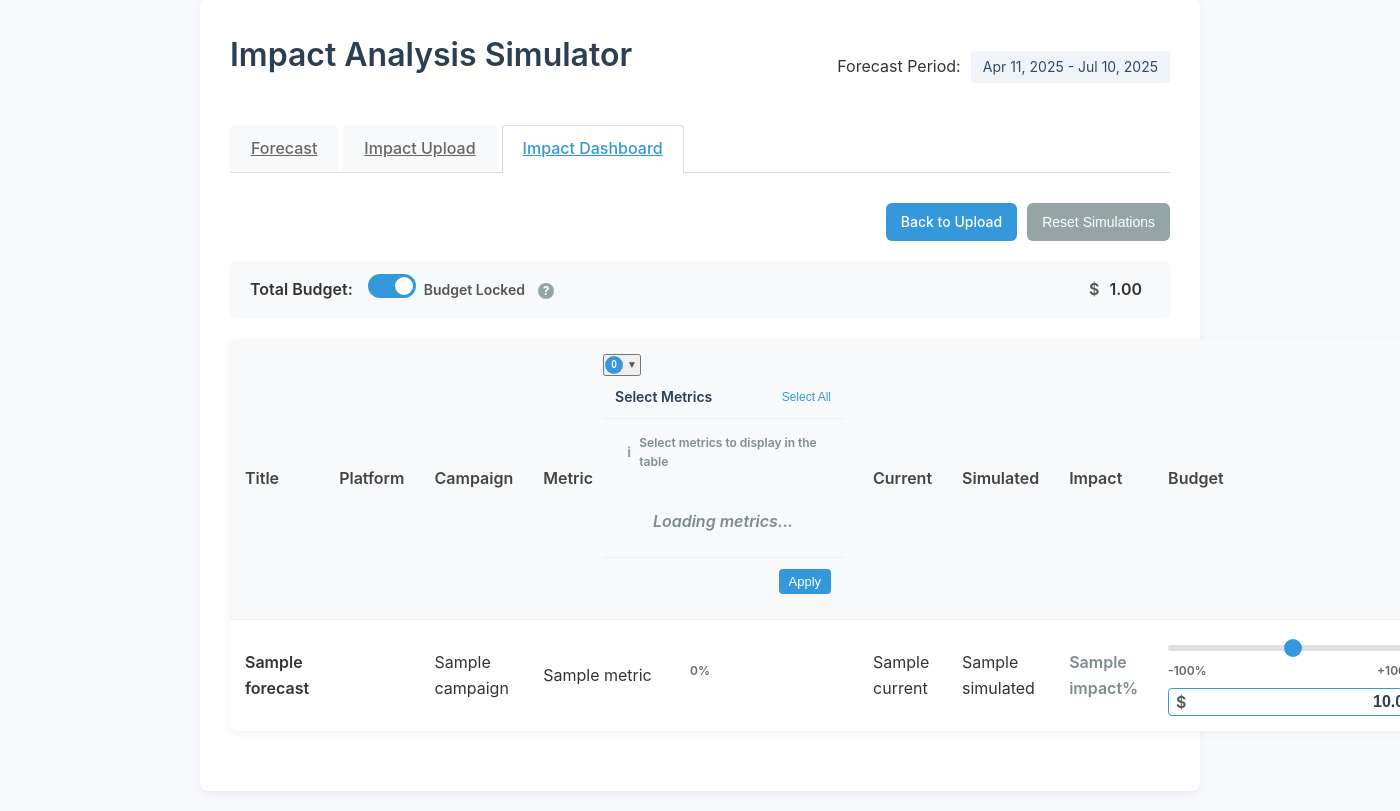
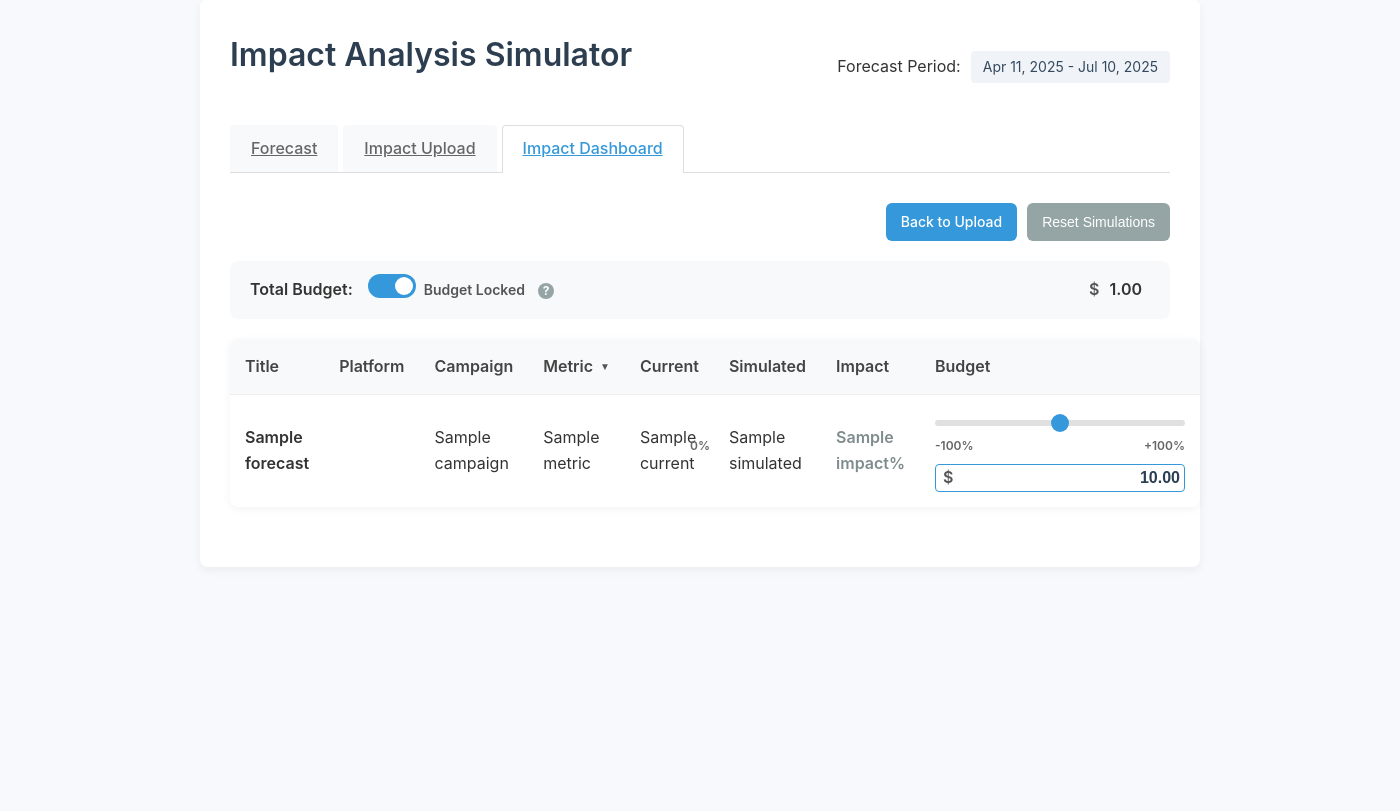
Before and after one commit to techaras/unyte-predictions, a Flask app: template templates/impact_dashboard.html in a window 1400 px wide; the page is wider, and only the part inside the window is pictured. Shown: the part 21-832 px from the top of that part. After the commit the page ends 513 px from the top of that part, so only its background shows below. Run offline with Flask 3, Linux system fonts and the light colour scheme; the template is opened without the code that fills it: most values are stand-ins (such as "Sample title", 1, 10 or a date in 2020).

Commit message:
Improved styling of Metrics Drop Down

```diff
--- a/static/css/impact_dashboard.css
+++ b/static/css/impact_dashboard.css
@@ -404,27 +404,43 @@
 .metric-dropdown-container {
     position: relative;
     display: inline-block;
-    margin-left: 10px;
+    margin-left: 5px;
 }
 
 .metrics-counter {
-    background-color: #3498db;
-    color: white;
-    border-radius: 50%;
-    width: 18px;
-    height: 18px;
-    display: inline-flex;
-    align-items: center;
-    justify-content: center;
-    font-size: 10px;
-    margin-right: 4px;
-    font-weight: 600;
+    display: none; /* Hide the counter circle */
 }
 
 .metric-dropdown-btn {
+    background: none;
+    border: none;
+    cursor: pointer;
+    padding: 0;
     display: flex;
     align-items: center;
-    min-width: 38px;
+}
+
+.metric-dropdown-icon {
+    font-size: 10px;
+    color: #555;
+    margin-left: 2px;
+}
+
+.metric-dropdown-content {
+    display: none;
+    position: absolute;
+    background-color: white;
+    min-width: 240px;
+    box-shadow: 0 2px 10px rgba(0, 0, 0, 0.1);
+    border-radius: 4px;
+    z-index: 100;
+    top: 100%;
+    left: 0;
+    margin-top: 5px;
+}
+
+.metric-dropdown-content.show {
+    display: block;
 }
 
 .loading-metrics {
@@ -436,15 +452,6 @@
 
 .metric-dropdown-btn:hover {
     background-color: #e0e6ed;
-}
-
-.metric-dropdown-icon {
-    font-size: 10px;
-    color: #555;
-}
-
-.metric-dropdown-content {
-    width: 240px;
 }
 
 .metric-help {
@@ -468,10 +475,6 @@
 @keyframes fadeIn {
     from { opacity: 0; transform: translateY(-10px); }
     to { opacity: 1; transform: translateY(0); }
-}
-
-.metric-dropdown-content.show {
-    display: block;
 }
 
 .metric-dropdown-header {
--- a/static/js/impact/impact_metric_filter.js
+++ b/static/js/impact/impact_metric_filter.js
@@ -4,6 +4,7 @@
     setupMetricFilter();
 });
 
+// Replace the setupMetricFilter function in impact_metric_filter.js
 function setupMetricFilter() {
     // Get the dropdown button and content
     const dropdownBtn = document.getElementById('metric-dropdown-btn');
@@ -12,10 +13,23 @@
     const selectAllBtn = document.getElementById('select-all-metrics');
     const applyBtn = document.getElementById('apply-metric-selection');
 
+    // Ensure elements exist before adding event listeners
+    if (!dropdownBtn || !dropdown) {
+        console.error('Metric dropdown elements not found');
+        return;
+    }
+
     // Toggle dropdown when button is clicked
     dropdownBtn.addEventListener('click', function(e) {
+        e.preventDefault();
         e.stopPropagation();
+
+        // Toggle the 'show' class
         dropdown.classList.toggle('show');
+
+        // Debug logging
+        console.log('Dropdown button clicked');
+        console.log('Dropdown has show class:', dropdown.classList.contains('show'));
 
         // If dropdown is opening and empty, populate metrics
         if (dropdown.classList.contains('show') && checkboxList.children.length === 0) {
@@ -24,13 +38,14 @@
     });
 
     // Close dropdown when clicking outside
-    window.addEventListener('click', function(e) {
+    document.addEventListener('click', function(e) {
         if (dropdown.classList.contains('show') && !dropdown.contains(e.target) && e.target !== dropdownBtn) {
             dropdown.classList.remove('show');
         }
     });
 
     // Select all metrics
+    if (selectAllBtn) {
         selectAllBtn.addEventListener('click', function() {
             const checkboxes = checkboxList.querySelectorAll('input[type="checkbox"]');
             const allChecked = Array.from(checkboxes).every(cb => cb.checked);
@@ -42,12 +57,15 @@
             // Update button text
             selectAllBtn.textContent = allChecked ? 'Select All' : 'Deselect All';
         });
+    }
 
     // Apply selected metrics
+    if (applyBtn) {
         applyBtn.addEventListener('click', function() {
             applyMetricFilters();
             dropdown.classList.remove('show');
         });
+    }
 }
 
 function populateMetricCheckboxes() {
--- a/templates/components/impact_table.html
+++ b/templates/components/impact_table.html
@@ -33,12 +33,12 @@
             <th>Title</th>
             <th>Platform</th>
             <th>Campaign</th>
+            <!-- Replace the existing metric-header in impact_table.html -->
             <th>
                 <div class="metric-header">
                     Metric
                     <div class="metric-dropdown-container">
                         <button id="metric-dropdown-btn" class="metric-dropdown-btn" aria-label="Select metrics">
-                            <span class="metrics-counter">0</span>
                             <i class="metric-dropdown-icon">▼</i>
                         </button>
                         <div id="metric-dropdown" class="metric-dropdown-content">
```
Lines whose indentation alone changed are shown as unchanged.
